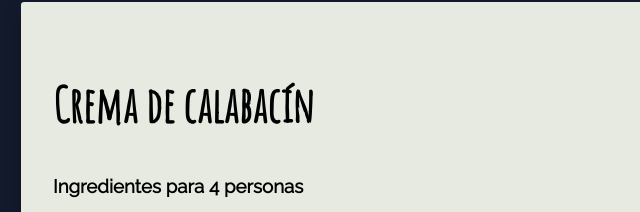
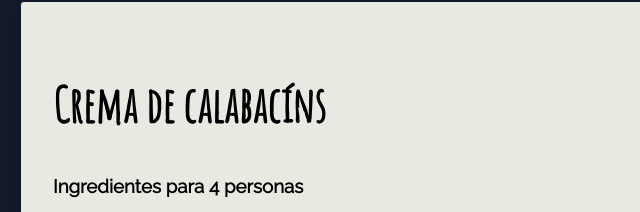
Before and after one commit to sergillana/recetillas-con-vidilla, a plain HTML site: page index.html in a window 1280 px wide. Shown: the part 190-402 px from the top of the page, 35-675 px from the left. Drawn offline with Linux system fonts and the light colour scheme; a web font is replaced by a local one.

Commit message:
Título de la primera receta modificado

```diff
--- a/index.html
+++ b/index.html
@@ -23,7 +23,7 @@
     <main>
         <article>
             <section>
-                <h2>Crema de calabacín</h2>
+                <h2>Crema de calabacíns</h2>
             </section>
             <section>
                 <h3>Ingredientes para 4 personas</h3>
```
Also changed, not shown: 1 other file.
